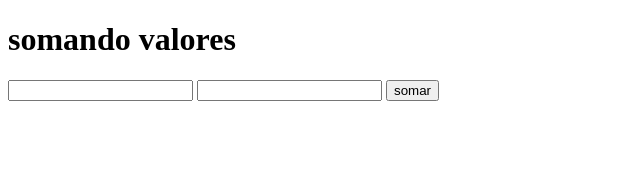
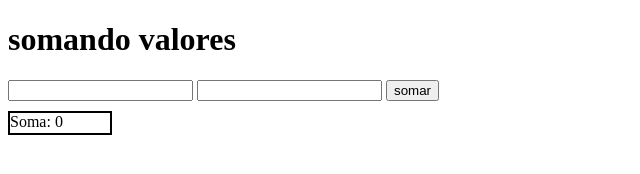
Before and after one commit to Rayanzin/javascript, a plain HTML site: page aula04/ex02.html in a window 1280 px wide. Both pictures are taken after a click on the button "somar". Shown: the whole page, without its empty margins (0-640 px from the left). Drawn offline with Linux system fonts and the light colour scheme.

Commit message:
eventos dom

```diff
--- a/aula04/ex02.html
+++ b/aula04/ex02.html
@@ -5,19 +5,35 @@
     <meta charset="UTF-8">
     <meta name="viewport" content="width=device-width, initial-scale=1.0">
     <title>Somando numeros</title>
+    <style>
+        #res{
+            border: 2px solid black;
+            display: inline-block;
+            margin-top: 10px;
+            width: 100px;
+            height: 20px;
+        }
+    </style>
 </head>
 
 <body>
     <h1>somando valores</h1>
     <form>
-        <input type="number" name="txtn1" id="n1">
-        <input type="number" name="txtn2" id="n2">
+        <input type="number" name="txtn1" id="txtn1">
+        <input type="number" name="txtn2" id="txtn2">
         <input type="button" value="somar" onclick="somar()">
+        <br>
+        <div id="res"></div>
     </form>
     <script>
         function somar() {
-            let tn1 = document.getElementById('n1')
-            let tn2 = document.getElementById('n2')
+            let tn1 = document.getElementById('txtn1')
+            let tn2 = document.getElementById('txtn2')
+            let resultado = document.getElementById('res')
+            let n1 = Number(tn1.value)
+            let n2 = Number(tn2.value)
+            let soma = n1 + n2
+            resultado.innerText = `Soma: ${soma}`
         }
     </script>
 </body>
```
